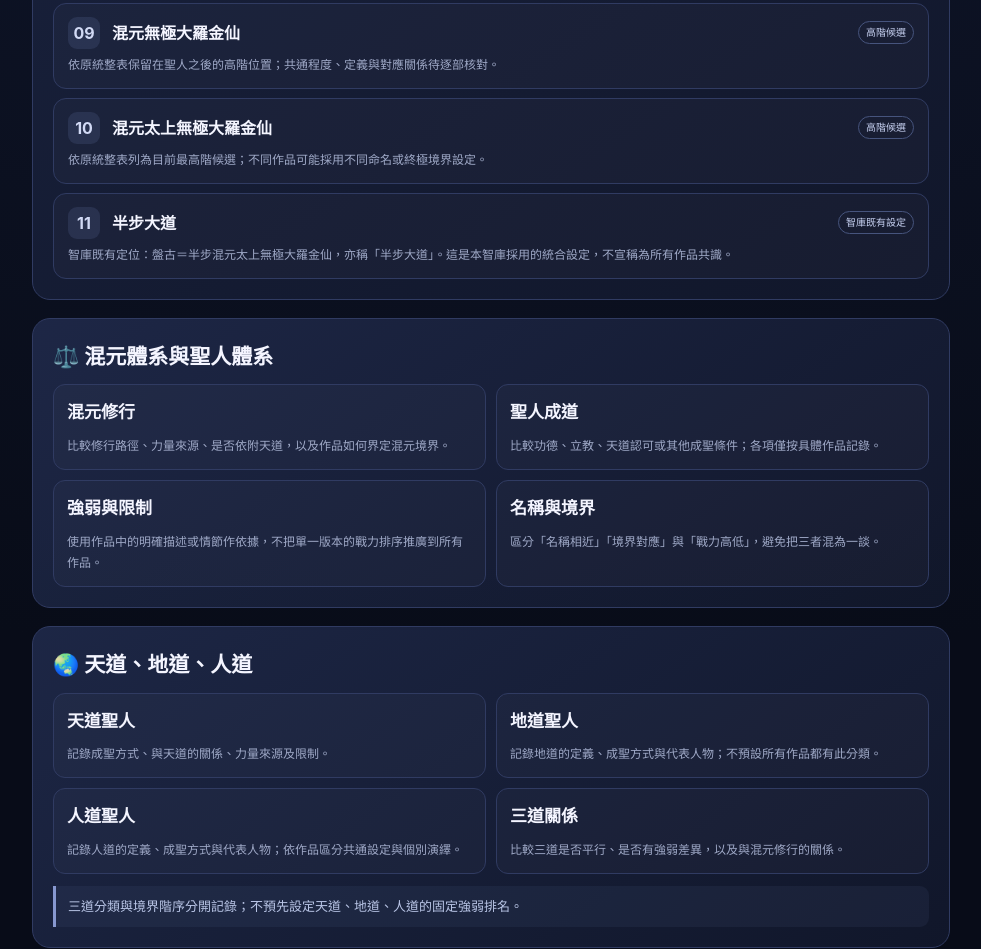
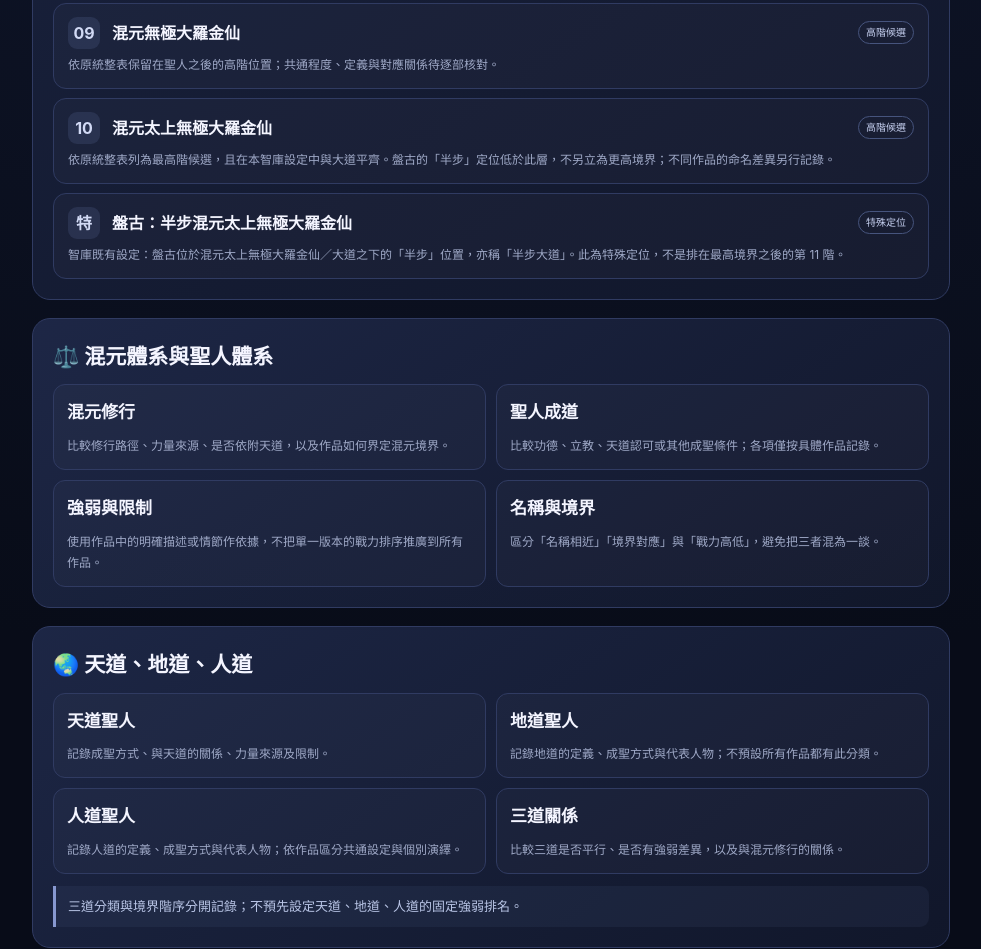
Before and after one commit to kwm7nrw5nr-wq/honghuang-research, a plain HTML site: page realms.html in a window 1280 px wide. Shown: the part 1517-2466 px from the top of the page, without its empty margins (149-1130 px from the left). Drawn offline with Linux system fonts and the light colour scheme.

Commit message:
Correct Pangu half-step realm placement

```diff
--- a/realms.html
+++ b/realms.html
@@ -49,8 +49,8 @@ footer{text-align:center;padding:30px 15px;border-top:1px solid rgba(100,115,160
 <article class="realm" data-name="準聖 混元金仙"><div class="realm-head"><span class="num">07</span><h3>準聖（混元金仙）</h3><span class="tag">核心對應</span></div><p>按既有統整架構列為對應名稱；若作品把兩者分開，將保留該作品的差異。</p></article>
 <article class="realm" data-name="聖人 混元大羅金仙"><div class="realm-head"><span class="num">08</span><h3>聖人（混元大羅金仙）</h3><span class="tag">核心對應</span></div><p>按既有統整架構列為對應名稱；需另外比較天道聖人與混元修行者的關係。</p></article>
 <article class="realm" data-name="混元無極大羅金仙"><div class="realm-head"><span class="num">09</span><h3>混元無極大羅金仙</h3><span class="tag">高階候選</span></div><p>依原統整表保留在聖人之後的高階位置；共通程度、定義與對應關係待逐部核對。</p></article>
-<article class="realm" data-name="混元太上無極大羅金仙"><div class="realm-head"><span class="num">10</span><h3>混元太上無極大羅金仙</h3><span class="tag">高階候選</span></div><p>依原統整表列為目前最高階候選；不同作品可能採用不同命名或終極境界設定。</p></article>
-<article class="realm" data-name="半步大道 盤古"><div class="realm-head"><span class="num">11</span><h3>半步大道</h3><span class="tag">智庫既有設定</span></div><p>智庫既有定位：盤古＝半步混元太上無極大羅金仙，亦稱「半步大道」。這是本智庫採用的統合設定，不宣稱為所有作品共識。</p></article>
+<article class="realm" data-name="混元太上無極大羅金仙"><div class="realm-head"><span class="num">10</span><h3>混元太上無極大羅金仙</h3><span class="tag">高階候選</span></div><p>依原統整表列為最高階候選，且在本智庫設定中與大道平齊。盤古的「半步」定位低於此層，不另立為更高境界；不同作品的命名差異另行記錄。</p></article>
+<article class="realm" data-name="半步大道 盤古"><div class="realm-head"><span class="num">特</span><h3>盤古：半步混元太上無極大羅金仙</h3><span class="tag">特殊定位</span></div><p>智庫既有設定：盤古位於混元太上無極大羅金仙／大道之下的「半步」位置，亦稱「半步大道」。此為特殊定位，不是排在最高境界之後的第 11 階。</p></article>
 </div>
 </section>
 <section class="panel">
```
